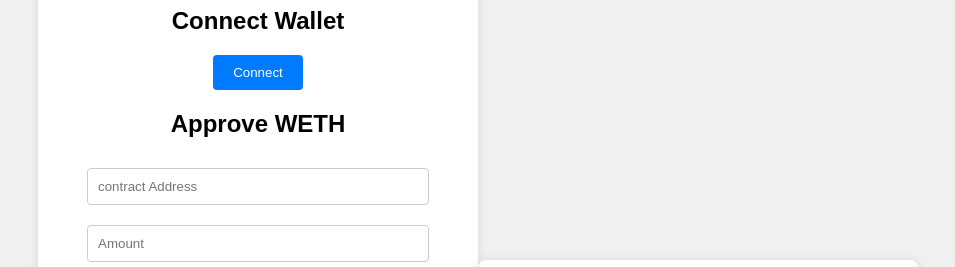
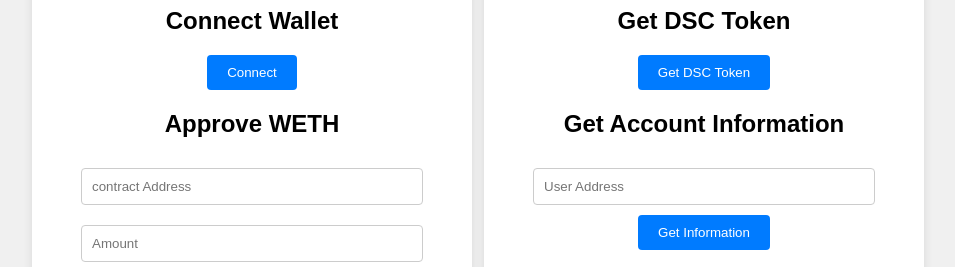
Before and after one commit to nthang2/UI-Dapp-Stable-Coin, a website with bundled scripts: page index.html in a window 1280 px wide. Shown: the part 101-368 px from the top of the page, without its empty margins (162-1117 px from the left). Built offline with nearby package versions, Linux system fonts and the light colour scheme.

Commit message:
2nd commit

```diff
--- a/css/styles.css
+++ b/css/styles.css
@@ -3,7 +3,7 @@
   background-color: #f0f0f0;
   display: flex;
   justify-content: center;
-  align-items: center;
+  align-items: top;
 }
 
 .DSC_ENGINE {
@@ -13,6 +13,7 @@
   box-shadow: 0 0 10px rgba(0, 0, 0, 0.1);
   width: 400px;
   text-align: center;
+  margin-right: 6px;
 }
 .READ_FUNCTION {
   background-color: white;
@@ -21,6 +22,7 @@
   box-shadow: 0 0 10px rgba(0, 0, 0, 0.1);
   width: 400px;
   text-align: center;
+  margin-left: 6px;
 }
 
 /* h1 {
```
